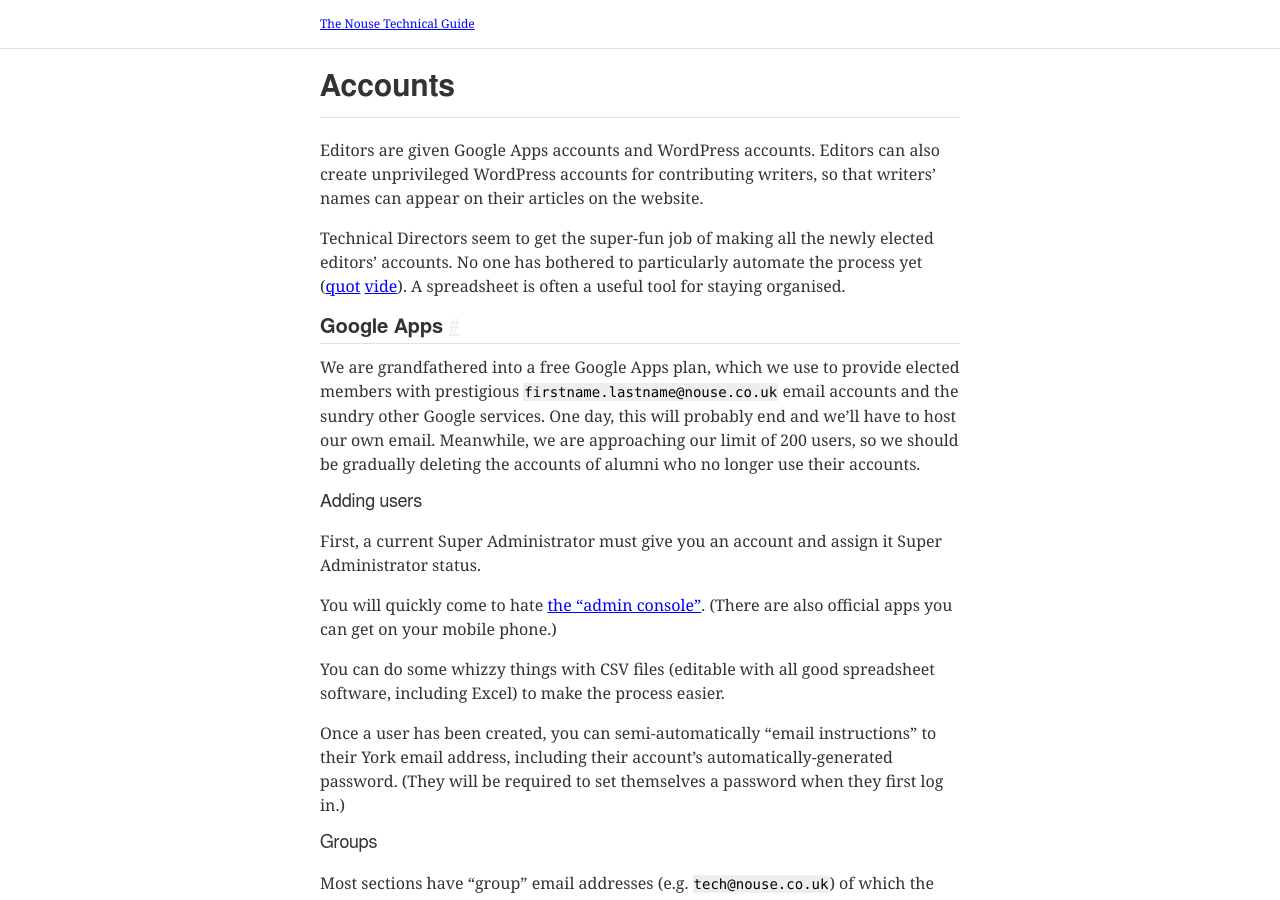
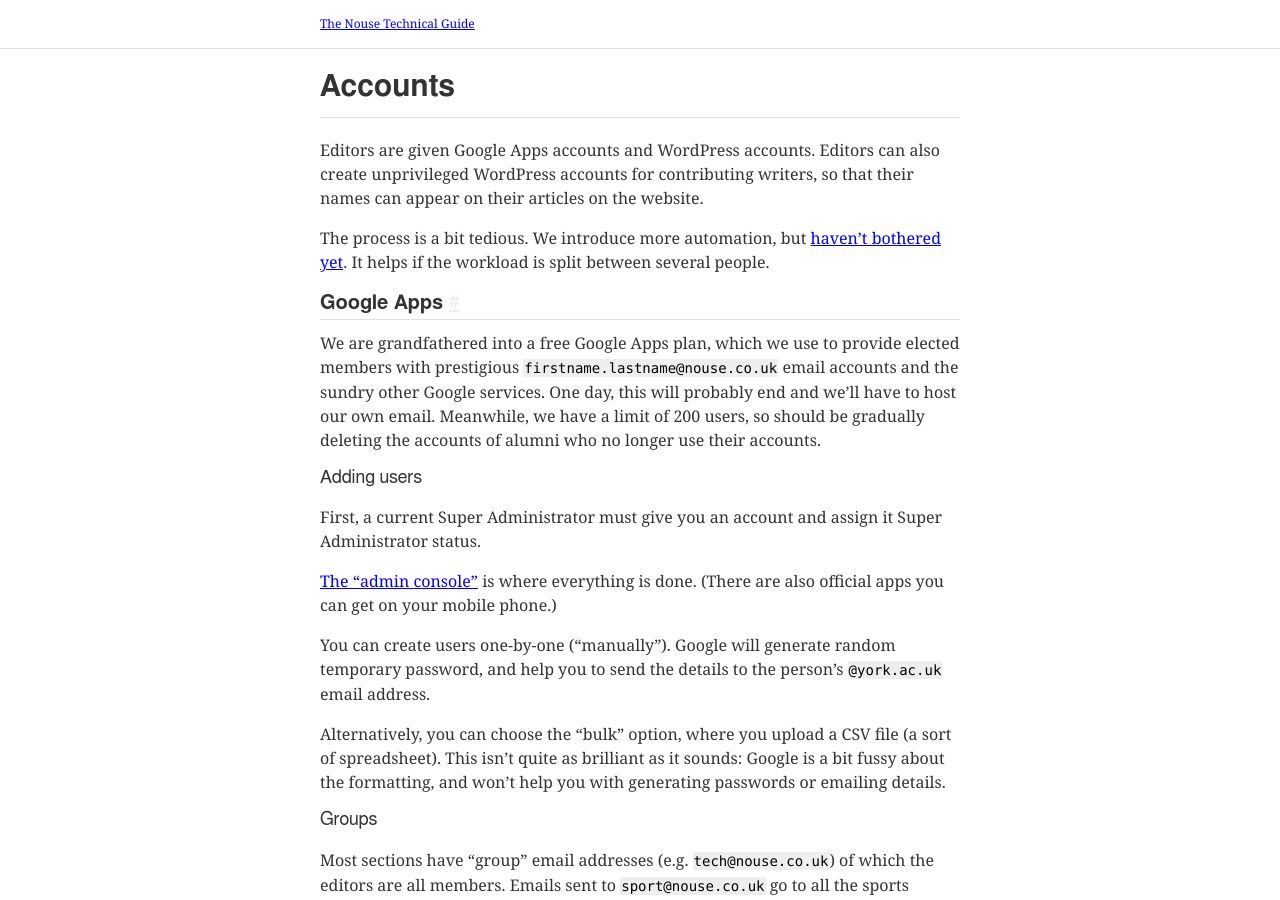
Before and after one commit to yorknouse/docs, a Jekyll site: the page built from pages/08-accounts.md, in a window 1280 px wide and 900 px high. Built offline with Jekyll 4.4.1, drawn with Linux system fonts in a browser that asks for light colours; some of the changed text lies outside the part shown.

Commit message:
corrections to reflect changes in truth

```diff
--- a/pages/08-accounts.md
+++ b/pages/08-accounts.md
@@ -4,27 +4,27 @@ layout: page
 ---
 
 Editors are given Google Apps accounts and WordPress accounts.
-Editors can also create unprivileged WordPress accounts for contributing writers, so that writers' names can appear on their articles on the website.
+Editors can also create unprivileged WordPress accounts for contributing writers, so that their names can appear on their articles on the website.
 
-Technical Directors seem to get the super-fun job of making all the newly elected editors' accounts.
-No one has bothered to particularly automate the process yet ([quot](http://xkcd.com/1205/) [vide](http://xkcd.com/1319/)).
-A spreadsheet is often a useful tool for staying organised.
+The process is a bit tedious.
+We introduce more automation, but [haven't bothered yet](http://xkcd.com/1205/).
+It helps if the workload is split between several people.
 
 ## Google Apps
 
 We are grandfathered into a free Google Apps plan, which we use to provide elected members with prestigious `firstname.lastname@nouse.co.uk` email accounts and the sundry other Google services.
 One day, this will probably end and we'll have to host our own email.
-Meanwhile, we are approaching our limit of 200 users, so we should be gradually deleting the accounts of alumni who no longer use their accounts.
+Meanwhile, we have a limit of 200 users, so should be gradually deleting the accounts of alumni who no longer use their accounts.
 
 ### Adding users
 
 First, a current Super Administrator must give you an account and assign it Super Administrator status.
 
-You will quickly come to hate [the "admin console"](https://admin.google.com/nouse.co.uk/AdminHome). (There are also official apps you can get on your mobile phone.)
+[The "admin console"](https://admin.google.com/nouse.co.uk/AdminHome) is where everything is done. (There are also official apps you can get on your mobile phone.)
 
-You can do some whizzy things with CSV files (editable with all good spreadsheet software, including Excel) to make the process easier.
+You can create users one-by-one ("manually"). Google will generate random temporary password, and help you to send the details to the person's `@york.ac.uk` email address.
 
-Once a user has been created, you can semi-automatically "email instructions" to their York email address, including their account's automatically-generated password. (They will be required to set themselves a password when they first log in.)
+Alternatively, you can choose the "bulk" option, where you upload a CSV file (a sort of spreadsheet). This isn't quite as brilliant as it sounds: Google is a bit fussy about the formatting, and won't help you with generating passwords or emailing details.
 
 ### Groups
 
@@ -58,7 +58,7 @@ Password
 Role
 : Special trustworthy people can be _Administrators_. New editors are _Editors_.  Other writers, who will not be logging in themselves, are _Contributors_
 
-The positions held by editors (e.g. _Deputy Food & Drink Editor_) go in the Biographical Info field (only available when you edit an existing user, apparently), and will appear automatically on the website. If someone changes position, replace (!) the text with their new position. If someone retires, append the years of their tenure in brackets (e.g. `(2010/11)` or `(2009--11)`).
+The positions held by editors (e.g. _Deputy Food & Drink Editor_) go in the Biographical Info field (only available when you edit an existing user, apparently), and will appear automatically on the website. If someone changes position, replace (!) the text with their new position. If someone retires, append the years of their tenure in brackets (e.g. `(2010/11)` or `(2009–11)`).
 
 ## Who's Nouse
 
@@ -66,6 +66,6 @@ The [Who's Nouse](http://www.nouse.co.uk/about-nouse/whos-nouse/) page needs to
 
 ## Ideas
 
-Automation, obviously, might be nice.
+* We could allow logging in to WordPress with people's Google accounts, or vice versa
 
-We could allow logging in to WordPress with people's Google accounts, or vice versa.
+* It is technically possible to have a WordPress user account without a password or unique email address (which would be very useful for the "contributor" accounts). We just need to create a custom form for registering these accounts
```
Also changed, not shown: index.md (+3 -0 lines), pages/05-web-server.md (+4 -5 lines), pages/08-office.md (added, +54 -0 lines).
